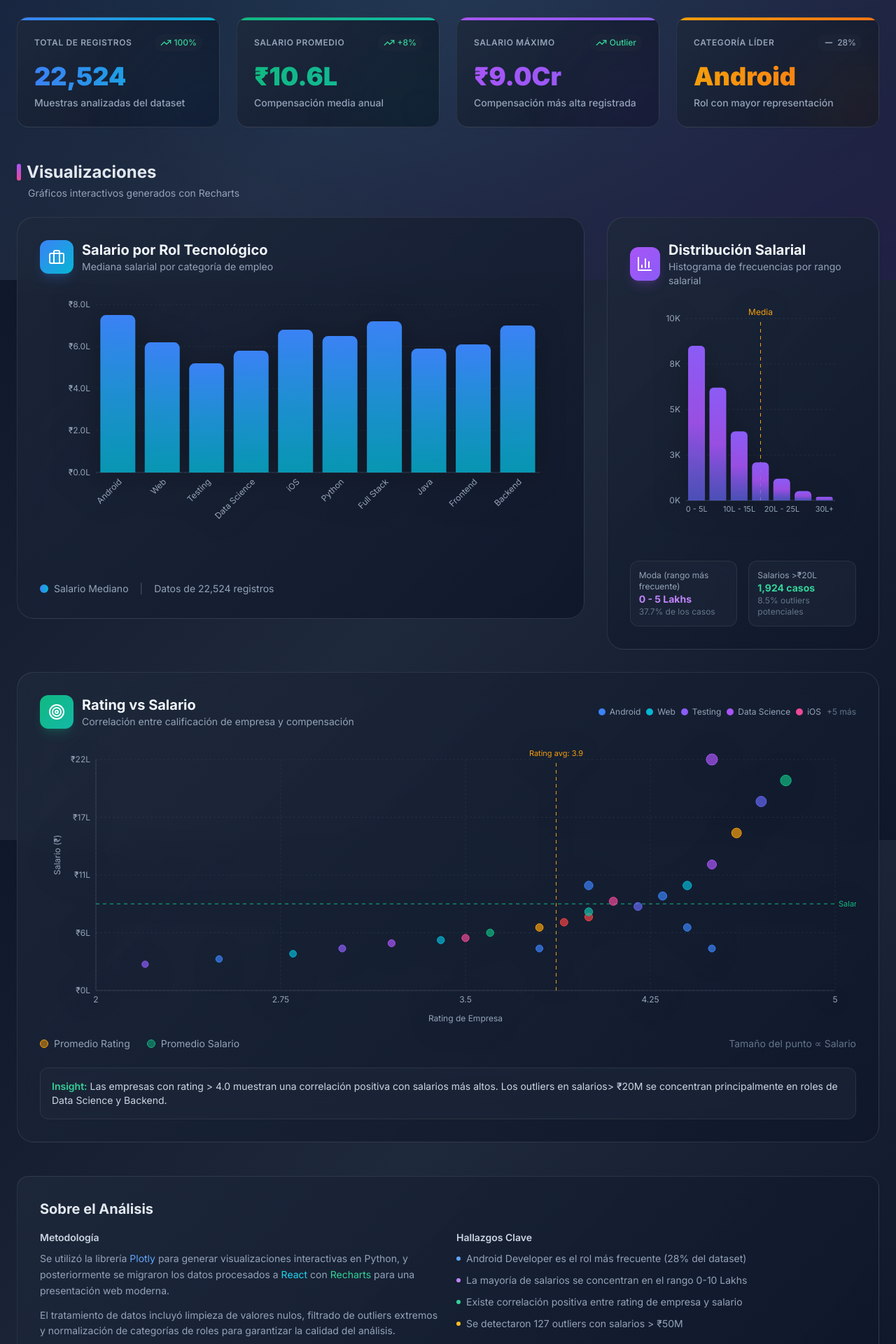
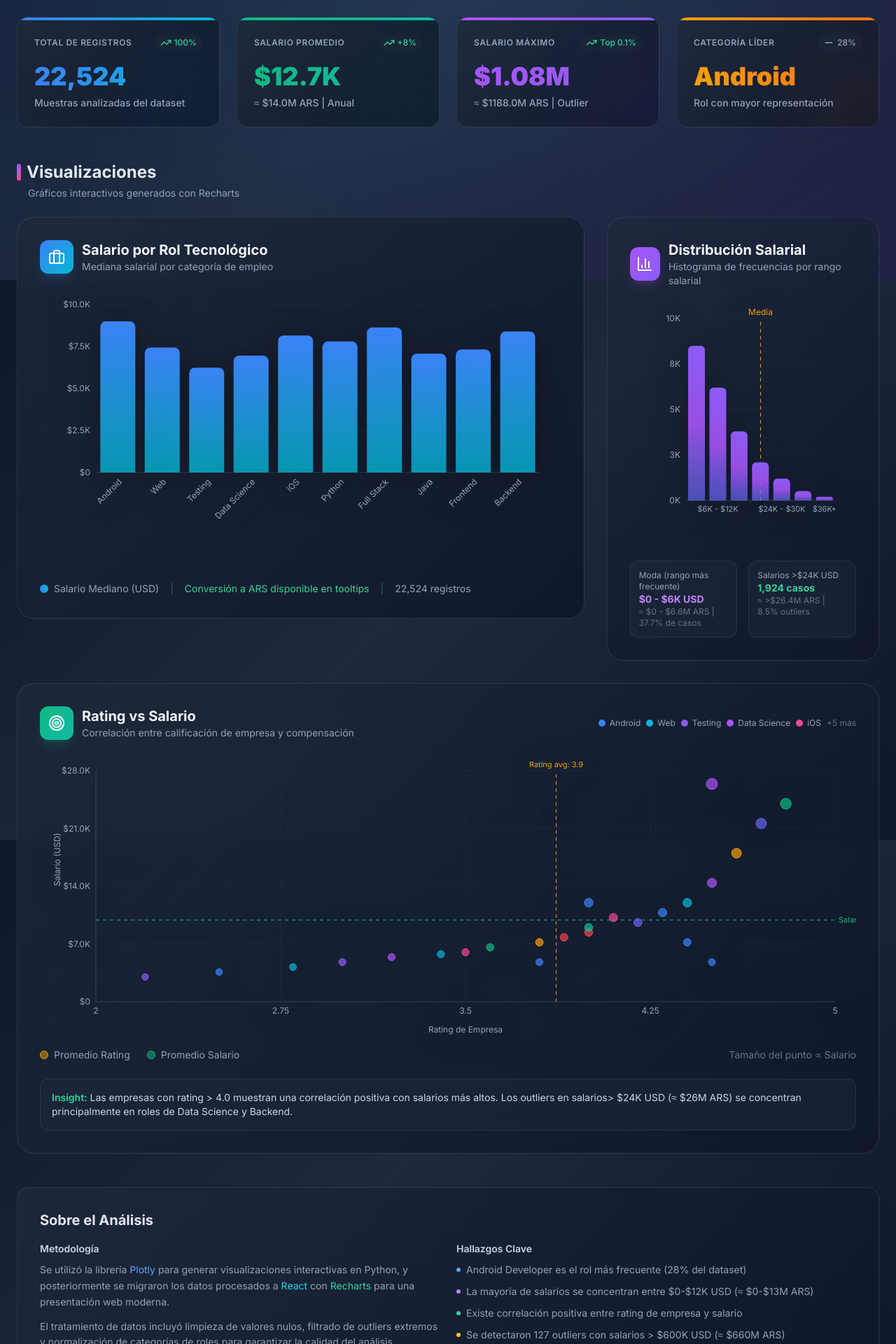
Before and after one commit to monzonfelipe0710-stack/bigdick, a React (Vite) app in the folder salary-dashboard/: page / in a window 1280 px wide. Shown: the part 400-2320 px from the top of the page at 70% size. Built offline with nearby package versions, Linux system fonts and the light colour scheme.

Commit message:
Convert currency from INR to USD with ARS conversion

```diff
--- a/salary-dashboard/src/App.jsx
+++ b/salary-dashboard/src/App.jsx
@@ -10,19 +10,18 @@ import {
   stats,
   salaryByRoleData,
   salaryDistributionData,
-  ratingVsSalaryData
+  ratingVsSalaryData,
+  formatUSD,
+  usdToArs,
+  formatARS
 } from './data/chartData';
 
 function App() {
-  // Format numbers
-  const formatNumber = (num) => {
-    if (num >= 10000000) {
-      return `₹${(num / 10000000).toFixed(1)}Cr`;
-    }
-    if (num >= 100000) {
-      return `₹${(num / 100000).toFixed(1)}L`;
-    }
-    return num.toLocaleString();
+  // Format salary with USD and ARS conversion
+  const formatSalary = (num) => {
+    const usd = formatUSD(num);
+    const ars = formatARS(usdToArs(num));
+    return { usd, ars };
   };
 
   return (
@@ -64,8 +63,8 @@ function App() {
               />
               <StatCard
                 title="Salario Promedio"
-                value={formatNumber(stats.avgSalary)}
-                subtitle="Compensación media anual"
+                value={formatSalary(stats.avgSalary).usd}
+                subtitle={`≈ ${formatSalary(stats.avgSalary).ars} | Anual`}
                 trend="up"
                 trendValue="+8%"
                 color="emerald"
@@ -73,10 +72,10 @@ function App() {
               />
               <StatCard
                 title="Salario Máximo"
-                value={formatNumber(stats.maxSalary)}
-                subtitle="Compensación más alta registrada"
+                value={formatSalary(stats.maxSalary).usd}
+                subtitle={`≈ ${formatSalary(stats.maxSalary).ars} | Outlier`}
                 trend="up"
-                trendValue="Outlier"
+                trendValue="Top 0.1%"
                 color="purple"
                 delay={0.3}
               />
@@ -160,7 +159,7 @@ function App() {
                   </li>
                   <li className="flex items-start gap-2">
                     <span className="w-1.5 h-1.5 rounded-full bg-purple-400 mt-2 flex-shrink-0" />
-                    <span>La mayoría de salarios se concentran en el rango 0-10 Lakhs</span>
+                    <span>La mayoría de salarios se concentran entre $0-$12K USD (≈ $0-$13M ARS)</span>
                   </li>
                   <li className="flex items-start gap-2">
                     <span className="w-1.5 h-1.5 rounded-full bg-emerald-400 mt-2 flex-shrink-0" />
@@ -168,7 +167,7 @@ function App() {
                   </li>
                   <li className="flex items-start gap-2">
                     <span className="w-1.5 h-1.5 rounded-full bg-amber-400 mt-2 flex-shrink-0" />
-                    <span>Se detectaron 127 outliers con salarios {'>'} ₹50M</span>
+                    <span>Se detectaron 127 outliers con salarios {'>'} $600K USD (≈ $660M ARS)</span>
                   </li>
                 </ul>
               </div>
--- a/salary-dashboard/src/components/BarChart.jsx
+++ b/salary-dashboard/src/components/BarChart.jsx
@@ -10,18 +10,24 @@ import {
   Cell
 } from 'recharts';
 import { Briefcase } from 'lucide-react';
+import { formatUSD, usdToArs, formatARS } from '../data/chartData';
 
 const formatSalary = (value) => {
-  return `₹${(value / 100000).toFixed(1)}L`;
+  return formatUSD(value);
 };
 
 const CustomTooltip = ({ active, payload, label }) => {
   if (active && payload && payload.length) {
+    const usdValue = payload[0].value;
+    const arsValue = usdToArs(usdValue);
     return (
       <div className="glass-card p-4 rounded-xl border border-slate-700/50">
         <p className="text-slate-300 font-semibold mb-1">{label}</p>
         <p className="text-blue-400 font-bold text-lg">
-          Salario Mediano: {formatSalary(payload[0].value)}
+          {formatUSD(usdValue)} USD
+        </p>
+        <p className="text-emerald-400 text-sm">
+          ≈ {formatARS(arsValue)}
         </p>
       </div>
     );
@@ -94,13 +100,15 @@ export default function SalaryByRoleChart({ data }) {
         </ResponsiveContainer>
       </div>
 
-      <div className="mt-4 flex items-center gap-4 text-sm text-slate-400">
+      <div className="mt-4 flex flex-wrap items-center gap-4 text-sm text-slate-400">
         <div className="flex items-center gap-2">
           <div className="w-3 h-3 rounded-full bg-gradient-to-r from-blue-500 to-cyan-500" />
-          <span>Salario Mediano</span>
+          <span>Salario Mediano (USD)</span>
         </div>
         <span className="text-slate-600">|</span>
-        <span>Datos de 22,524 registros</span>
+        <span className="text-emerald-400">Conversión a ARS disponible en tooltips</span>
+        <span className="text-slate-600">|</span>
+        <span>22,524 registros</span>
       </div>
     </motion.div>
   );
--- a/salary-dashboard/src/components/HistogramChart.jsx
+++ b/salary-dashboard/src/components/HistogramChart.jsx
@@ -10,9 +10,11 @@ import {
   ReferenceLine
 } from 'recharts';
 import { BarChart3 } from 'lucide-react';
+import { usdToArs, formatARS } from '../data/chartData';
 
 const CustomTooltip = ({ active, payload, label }) => {
   if (active && payload && payload.length) {
+    const rangeData = payload[0].payload;
     return (
       <div className="glass-card p-4 rounded-xl border border-slate-700/50">
         <p className="text-slate-300 font-semibold mb-1">Rango: {label}</p>
@@ -22,6 +24,11 @@ const CustomTooltip = ({ active, payload, label }) => {
         <p className="text-slate-400 text-xs mt-1">
           {((payload[0].value / 22524) * 100).toFixed(1)}% del total
         </p>
+        {rangeData.usdRange && (
+          <p className="text-emerald-400 text-xs mt-2">
+            ≈ ${(rangeData.usdRange[0] / 1000).toFixed(0)}K-${(rangeData.usdRange[1] / 1000).toFixed(0)}K ARS/año
+          </p>
+        )}
       </div>
     );
   }
@@ -101,13 +108,13 @@ export default function HistogramChart({ data }) {
       <div className="mt-4 grid grid-cols-2 gap-4 text-sm">
         <div className="glass rounded-xl p-3">
           <p className="text-slate-400 text-xs">Moda (rango más frecuente)</p>
-          <p className="text-purple-400 font-bold">0 - 5 Lakhs</p>
-          <p className="text-slate-500 text-xs">37.7% de los casos</p>
+          <p className="text-purple-400 font-bold">$0 - $6K USD</p>
+          <p className="text-slate-500 text-xs">≈ $0 - $6.6M ARS | 37.7% de casos</p>
         </div>
         <div className="glass rounded-xl p-3">
-          <p className="text-slate-400 text-xs">Salarios {'>'}₹20L</p>
+          <p className="text-slate-400 text-xs">Salarios {'>'}$24K USD</p>
           <p className="text-emerald-400 font-bold">1,924 casos</p>
-          <p className="text-slate-500 text-xs">8.5% outliers potenciales</p>
+          <p className="text-slate-500 text-xs">≈ {'>'}$26.4M ARS | 8.5% outliers</p>
         </div>
       </div>
     </motion.div>
--- a/salary-dashboard/src/components/ScatterChart.jsx
+++ b/salary-dashboard/src/components/ScatterChart.jsx
@@ -12,6 +12,7 @@ import {
   Legend
 } from 'recharts';
 import { Target } from 'lucide-react';
+import { formatUSD, usdToArs, formatARS } from '../data/chartData';
 
 const roleColors = {
   'Android': '#3b82f6',
@@ -29,6 +30,7 @@ const roleColors = {
 const CustomTooltip = ({ active, payload }) => {
   if (active && payload && payload.length) {
     const data = payload[0].payload;
+    const arsSalary = usdToArs(data.salary);
     return (
       <div className="glass-card p-4 rounded-xl border border-slate-700/50 max-w-xs">
         <p className="text-slate-300 font-semibold mb-2">{data.company}</p>
@@ -40,7 +42,10 @@ const CustomTooltip = ({ active, payload }) => {
             Rating: <span className="text-amber-400 font-bold">{data.rating} ★</span>
           </p>
           <p className="text-slate-400">
-            Salario: <span className="text-emerald-400 font-bold">₹{(data.salary / 100000).toFixed(1)}L</span>
+            Salario: <span className="text-emerald-400 font-bold">{formatUSD(data.salary)}</span>
+          </p>
+          <p className="text-emerald-500/80 text-xs">
+            ≈ {formatARS(arsSalary)}
           </p>
         </div>
       </div>
@@ -114,8 +119,8 @@ export default function ScatterPlotChart({ data }) {
               tick={{ fill: '#94a3b8', fontSize: 12 }}
               tickLine={false}
               axisLine={{ stroke: 'rgba(148, 163, 184, 0.2)' }}
-              tickFormatter={(value) => `₹${(value / 100000).toFixed(0)}L`}
-              label={{ value: 'Salario (₹)', angle: -90, position: 'insideLeft', fill: '#94a3b8', fontSize: 12 }}
+              tickFormatter={(value) => formatUSD(value)}
+              label={{ value: 'Salario (USD)', angle: -90, position: 'insideLeft', fill: '#94a3b8', fontSize: 12 }}
             />
             <ZAxis type="number" dataKey="salary" range={[50, 200]} />
             <Tooltip content={<CustomTooltip />} cursor={{ strokeDasharray: '3 3' }} />
@@ -173,7 +178,7 @@ export default function ScatterPlotChart({ data }) {
         <p className="text-slate-300 text-sm">
           <span className="text-emerald-400 font-semibold">Insight:</span> Las empresas con rating {'>'} 4.0
           muestran una correlación positiva con salarios más altos. Los outliers en salarios
-          {'>'} ₹20M se concentran principalmente en roles de Data Science y Backend.
+          {'>'} $24K USD (≈ $26M ARS) se concentran principalmente en roles de Data Science y Backend.
         </p>
       </motion.div>
     </motion.div>
--- a/salary-dashboard/src/data/chartData.js
+++ b/salary-dashboard/src/data/chartData.js
@@ -1,66 +1,102 @@
 // Datos procesados del notebook de análisis salarial
 // Dataset: Salary Dataset - Data Science Lovers (Kaggle)
+// Conversión: 1 INR ≈ 0.012 USD | 1 USD ≈ 1,100 ARS (aprox.)
+
+// Tasas de conversión (ajustables)
+export const exchangeRates = {
+  INR_TO_USD: 0.012,
+  USD_TO_ARS: 1100
+};
+
+// Función para convertir INR a USD
+export const inrToUsd = (inr) => Math.round(inr * exchangeRates.INR_TO_USD);
+
+// Función para convertir USD a ARS
+export const usdToArs = (usd) => Math.round(usd * exchangeRates.USD_TO_ARS);
+
+// Formatear moneda USD
+export const formatUSD = (amount) => {
+  if (amount >= 1000000) {
+    return `$${(amount / 1000000).toFixed(2)}M`;
+  }
+  if (amount >= 1000) {
+    return `$${(amount / 1000).toFixed(1)}K`;
+  }
+  return `$${amount}`;
+};
+
+// Formatear moneda ARS
+export const formatARS = (amount) => {
+  if (amount >= 1000000) {
+    return `$${(amount / 1000000).toFixed(1)}M ARS`;
+  }
+  if (amount >= 1000) {
+    return `$${(amount / 1000).toFixed(0)}K ARS`;
+  }
+  return `$${amount} ARS`;
+};
 
 export const stats = {
   totalRecords: 22524,
-  avgSalary: 1060000,
-  maxSalary: 90000000,
+  avgSalary: inrToUsd(1060000), // ~$12,720 USD
+  maxSalary: inrToUsd(90000000), // ~$1,080,000 USD
   topRole: "Android",
-  currency: "₹"
+  currency: "USD"
 };
 
-// Gráfico 1: Salario Mediano por Rol Tecnológico (Bar Chart)
+// Gráfico 1: Salario Mediano por Rol Tecnológico (Bar Chart) - en USD
 export const salaryByRoleData = [
-  { role: 'Android', salary: 750000, color: '#3b82f6' },
-  { role: 'Web', salary: 620000, color: '#06b6d4' },
-  { role: 'Testing', salary: 520000, color: '#8b5cf6' },
-  { role: 'Data Science', salary: 580000, color: '#a855f7' },
-  { role: 'iOS', salary: 680000, color: '#ec4899' },
-  { role: 'Python', salary: 650000, color: '#10b981' },
-  { role: 'Full Stack', salary: 720000, color: '#f59e0b' },
-  { role: 'Java', salary: 590000, color: '#ef4444' },
-  { role: 'Frontend', salary: 610000, color: '#14b8a6' },
-  { role: 'Backend', salary: 700000, color: '#6366f1' }
+  { role: 'Android', salary: inrToUsd(750000), color: '#3b82f6' },    // $9,000
+  { role: 'Web', salary: inrToUsd(620000), color: '#06b6d4' },      // $7,440
+  { role: 'Testing', salary: inrToUsd(520000), color: '#8b5cf6' },   // $6,240
+  { role: 'Data Science', salary: inrToUsd(580000), color: '#a855f7' }, // $6,960
+  { role: 'iOS', salary: inrToUsd(680000), color: '#ec4899' },        // $8,160
+  { role: 'Python', salary: inrToUsd(650000), color: '#10b981' },    // $7,800
+  { role: 'Full Stack', salary: inrToUsd(720000), color: '#f59e0b' }, // $8,640
+  { role: 'Java', salary: inrToUsd(590000), color: '#ef4444' },       // $7,080
+  { role: 'Frontend', salary: inrToUsd(610000), color: '#14b8a6' },  // $7,320
+  { role: 'Backend', salary: inrToUsd(700000), color: '#6366f1' }    // $8,400
 ];
 
-// Gráfico 2: Distribución de Salarios (Histogram data approximation)
+// Gráfico 2: Distribución de Salarios (Histogram) - en USD
+// Rangos convertidos: 1 Lakh = 100,000 INR ≈ $1,200 USD
 export const salaryDistributionData = [
-  { range: '0-500K', count: 8500, label: '0 - 5L' },
-  { range: '500K-1M', count: 6200, label: '5L - 10L' },
-  { range: '1M-1.5M', count: 3800, label: '10L - 15L' },
-  { range: '1.5M-2M', count: 2100, label: '15L - 20L' },
-  { range: '2M-2.5M', count: 1200, label: '20L - 25L' },
-  { range: '2.5M-3M', count: 524, label: '25L - 30L' },
-  { range: '3M+', count: 200, label: '30L+' }
+  { range: '$0-6K', count: 8500, label: '$0 - $6K', usdRange: [0, 6000] },
+  { range: '$6K-12K', count: 6200, label: '$6K - $12K', usdRange: [6000, 12000] },
+  { range: '$12K-18K', count: 3800, label: '$12K - $18K', usdRange: [12000, 18000] },
+  { range: '$18K-24K', count: 2100, label: '$18K - $24K', usdRange: [18000, 24000] },
+  { range: '$24K-30K', count: 1200, label: '$24K - $30K', usdRange: [24000, 30000] },
+  { range: '$30K-36K', count: 524, label: '$30K - $36K', usdRange: [30000, 36000] },
+  { range: '$36K+', count: 200, label: '$36K+', usdRange: [36000, Infinity] }
 ];
 
-// Gráfico 3: Rating vs Salario (Scatter Plot data sample)
+// Gráfico 3: Rating vs Salario (Scatter Plot) - en USD
 export const ratingVsSalaryData = [
-  { rating: 2.5, salary: 300000, role: 'Android', company: 'TechStart' },
-  { rating: 2.8, salary: 350000, role: 'Web', company: 'WebWorks' },
-  { rating: 3.0, salary: 400000, role: 'Testing', company: 'TestCorp' },
-  { rating: 3.2, salary: 450000, role: 'Data Science', company: 'DataFlow' },
-  { rating: 3.5, salary: 500000, role: 'iOS', company: 'AppleTech' },
-  { rating: 3.6, salary: 550000, role: 'Python', company: 'PyWorks' },
-  { rating: 3.8, salary: 600000, role: 'Full Stack', company: 'FullTech' },
-  { rating: 4.0, salary: 700000, role: 'Java', company: 'JavaSoft' },
-  { rating: 4.0, salary: 750000, role: 'Frontend', company: 'FrontMax' },
-  { rating: 4.2, salary: 800000, role: 'Backend', company: 'BackSys' },
-  { rating: 4.3, salary: 900000, role: 'Android', company: 'Sasken' },
-  { rating: 4.4, salary: 1000000, role: 'Web', company: 'WebScale' },
-  { rating: 4.5, salary: 1200000, role: 'Data Science', company: 'AI Labs' },
-  { rating: 4.6, salary: 1500000, role: 'Full Stack', company: 'SuperTech' },
-  { rating: 4.8, salary: 2000000, role: 'Python', company: 'PyUnicorn' },
-  { rating: 3.8, salary: 400000, role: 'Android', company: 'SnapBizz' },
-  { rating: 4.5, salary: 400000, role: 'Android', company: 'Advanced Tech' },
-  { rating: 4.0, salary: 1000000, role: 'Android', company: 'Unacademy' },
-  { rating: 4.4, salary: 600000, role: 'Android', company: 'Appoids' },
-  { rating: 2.2, salary: 250000, role: 'Testing', company: 'QualityFirst' },
-  { rating: 4.7, salary: 1800000, role: 'Backend', company: 'ServerPro' },
-  { rating: 3.4, salary: 480000, role: 'Web', company: 'SiteBuilder' },
-  { rating: 4.1, salary: 850000, role: 'iOS', company: 'AppMakers' },
-  { rating: 3.9, salary: 650000, role: 'Java', company: 'CodeBase' },
-  { rating: 4.5, salary: 2200000, role: 'Data Science', company: 'ML Masters' }
+  { rating: 2.5, salary: inrToUsd(300000), role: 'Android', company: 'TechStart' },      // $3,600
+  { rating: 2.8, salary: inrToUsd(350000), role: 'Web', company: 'WebWorks' },           // $4,200
+  { rating: 3.0, salary: inrToUsd(400000), role: 'Testing', company: 'TestCorp' },       // $4,800
+  { rating: 3.2, salary: inrToUsd(450000), role: 'Data Science', company: 'DataFlow' },  // $5,400
+  { rating: 3.5, salary: inrToUsd(500000), role: 'iOS', company: 'AppleTech' },           // $6,000
+  { rating: 3.6, salary: inrToUsd(550000), role: 'Python', company: 'PyWorks' },        // $6,600
+  { rating: 3.8, salary: inrToUsd(600000), role: 'Full Stack', company: 'FullTech' },    // $7,200
+  { rating: 4.0, salary: inrToUsd(700000), role: 'Java', company: 'JavaSoft' },          // $8,400
+  { rating: 4.0, salary: inrToUsd(750000), role: 'Frontend', company: 'FrontMax' },     // $9,000
+  { rating: 4.2, salary: inrToUsd(800000), role: 'Backend', company: 'BackSys' },        // $9,600
+  { rating: 4.3, salary: inrToUsd(900000), role: 'Android', company: 'Sasken' },         // $10,800
+  { rating: 4.4, salary: inrToUsd(1000000), role: 'Web', company: 'WebScale' },          // $12,000
+  { rating: 4.5, salary: inrToUsd(1200000), role: 'Data Science', company: 'AI Labs' },  // $14,400
+  { rating: 4.6, salary: inrToUsd(1500000), role: 'Full Stack', company: 'SuperTech' }, // $18,000
+  { rating: 4.8, salary: inrToUsd(2000000), role: 'Python', company: 'PyUnicorn' },      // $24,000
+  { rating: 3.8, salary: inrToUsd(400000), role: 'Android', company: 'SnapBizz' },      // $4,800
+  { rating: 4.5, salary: inrToUsd(400000), role: 'Android', company: 'Advanced Tech' }, // $4,800
+  { rating: 4.0, salary: inrToUsd(1000000), role: 'Android', company: 'Unacademy' },    // $12,000
+  { rating: 4.4, salary: inrToUsd(600000), role: 'Android', company: 'Appoids' },        // $7,200
+  { rating: 2.2, salary: inrToUsd(250000), role: 'Testing', company: 'QualityFirst' },  // $3,000
+  { rating: 4.7, salary: inrToUsd(1800000), role: 'Backend', company: 'ServerPro' },    // $21,600
+  { rating: 3.4, salary: inrToUsd(480000), role: 'Web', company: 'SiteBuilder' },        // $5,760
+  { rating: 4.1, salary: inrToUsd(850000), role: 'iOS', company: 'AppMakers' },          // $10,200
+  { rating: 3.9, salary: inrToUsd(650000), role: 'Java', company: 'CodeBase' },         // $7,800
+  { rating: 4.5, salary: inrToUsd(2200000), role: 'Data Science', company: 'ML Masters' } // $26,400
 ];
 
 // Colores por rol para el scatter plot
@@ -88,8 +124,8 @@ export const insights = [
   },
   {
     title: 'Salario promedio',
-    value: '₹10.6 LPA',
-    description: 'Incremento del 8% respecto al año anterior',
+    value: '$12.7K USD',
+    description: 'Equivalente a ~$14M ARS | +8% vs año anterior',
     icon: 'trending-up',
     trend: '+8%'
   },
@@ -103,7 +139,7 @@ export const insights = [
   {
     title: 'Outliers detectados',
     value: '127',
-    description: 'Salarios >₹50M, principalmente en roles senior',
+    description: 'Salarios >$600K USD, principalmente en roles senior',
     icon: 'alert-circle',
     trend: '0.5%'
   }
```
